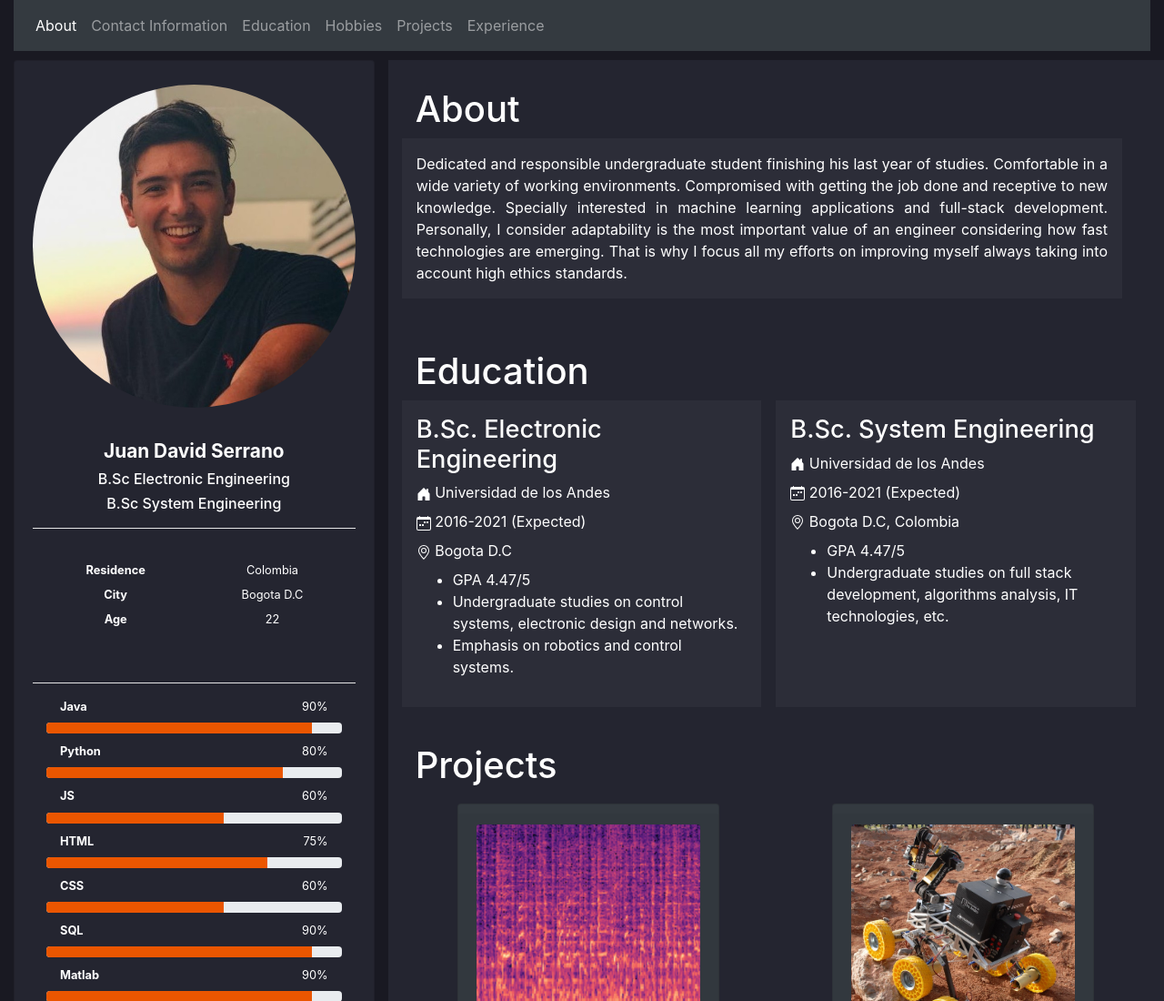
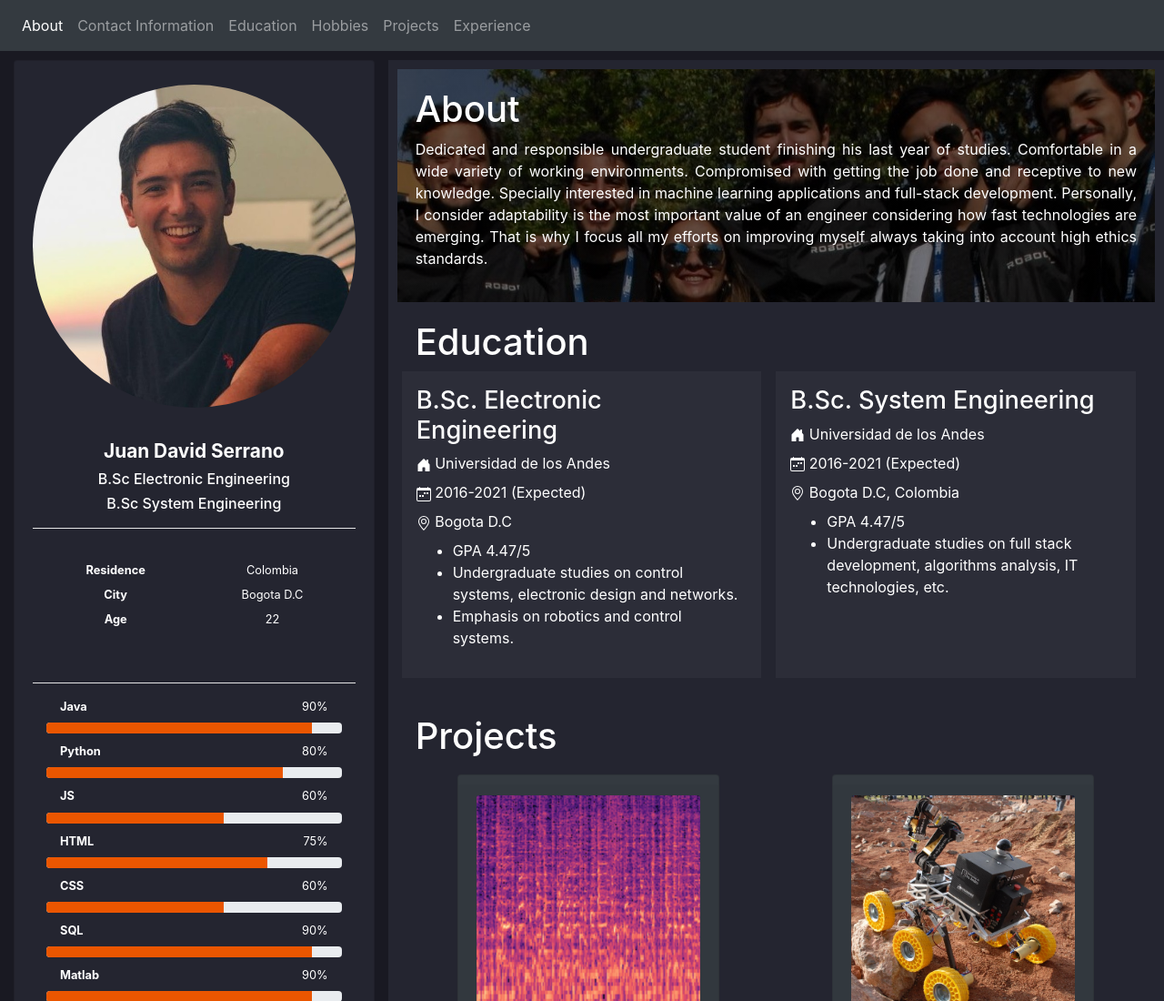
Before and after one commit to jdsermu1/WebPage, a plain HTML site: page index.html in a window 1280 px wide. Shown: the top 1100 px of the page at 91% size. Drawn offline with nearby package versions, Linux system fonts and the light colour scheme.

Commit message:
Added banner

```diff
--- a/index.html
+++ b/index.html
@@ -7,8 +7,6 @@
     <link href="style.css" rel="stylesheet" type="text/css">
 </head>
 <body>
-<div class="container-fluid">
-
 <div class="row">
     <div class="col-xl col-lg col-md ">
         <nav class="navbar navbar-expand-lg navbar-expand-md bg-dark navbar-dark">
@@ -41,6 +39,10 @@
         </nav>
     </div>
 </div>
+
+<div class="container-fluid">
+
+
     <div class="row">
         <div class="col-lg-4 col-md-5">
             <div class="card">
@@ -130,7 +132,7 @@
         <article class="col-lg-8 col-md-7" id="main_content">
             <section id="about_section">
                 <h1> About</h1>
-                <p class="text-justify border-0 row">
+                <p class="text-justify">
                     Dedicated and responsible undergraduate student finishing his last year of studies. Comfortable in a
                     wide variety of working environments. Compromised with getting the job done and receptive to new
                     knowledge. Specially interested in machine learning applications and full-stack development.
--- a/style.css
+++ b/style.css
@@ -5,12 +5,9 @@ body{
     background-color: #191922;
     color: white
 }
-
-
 #main_content{
     padding: 10px;
 }
-
 #main_content, .card{
     margin-top: 10px;
     background-color: #242530
@@ -20,26 +17,19 @@ body{
     background-color: #242530;
     padding-top: 10px;
 }
-
 #name_tag{
     font-size: 1.3em;
 }
-
 .card-body>h2{
     font-size: 1em;
 }
-
 #presentation_image{
     margin: 1em 0em;
 }
-
 hr{
     background-color: white;
     width: 100%;
 }
-
-
-
 .card-body dl, .card-body li{
     font-size: .8em;
 }
@@ -96,6 +86,18 @@ section h3{
 
 #projects_section{
     margin: auto;
+}
+
+#about_section{
+    background-image: linear-gradient( rgba(0, 0, 0, 0.5), rgba(0, 0, 0, 0.5) ), url('robocol.jpg');;
+    background-attachment: scroll;
+    background-repeat: no-repeat;
+    background-position: center;
+    background-color: #23252F;
+    -webkit-background-size: cover;
+    -moz-background-size:  cover;
+    -o-background-size: cover;
+    background-size: cover;
 }
 
 .carousel{
```
Also changed, not shown: robocol.jpg (added). Lines whose indentation alone changed are shown as unchanged.
